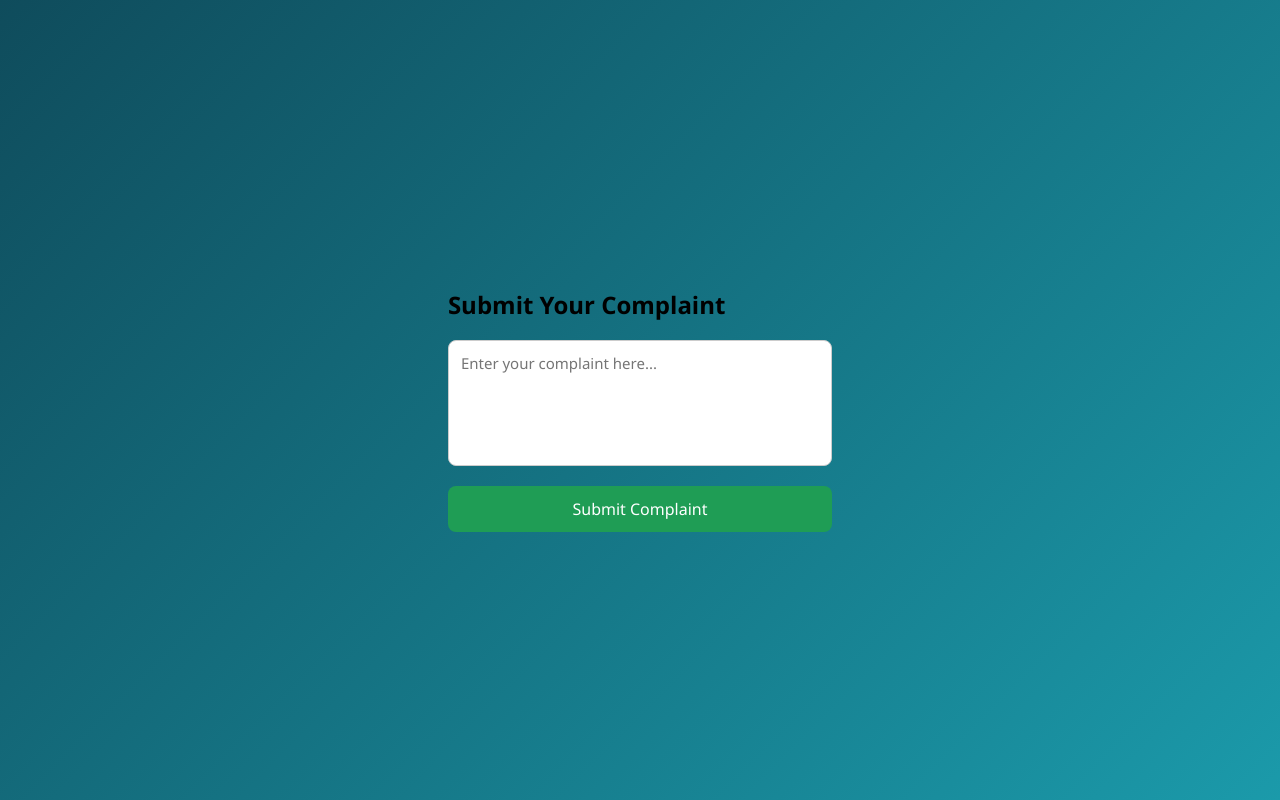
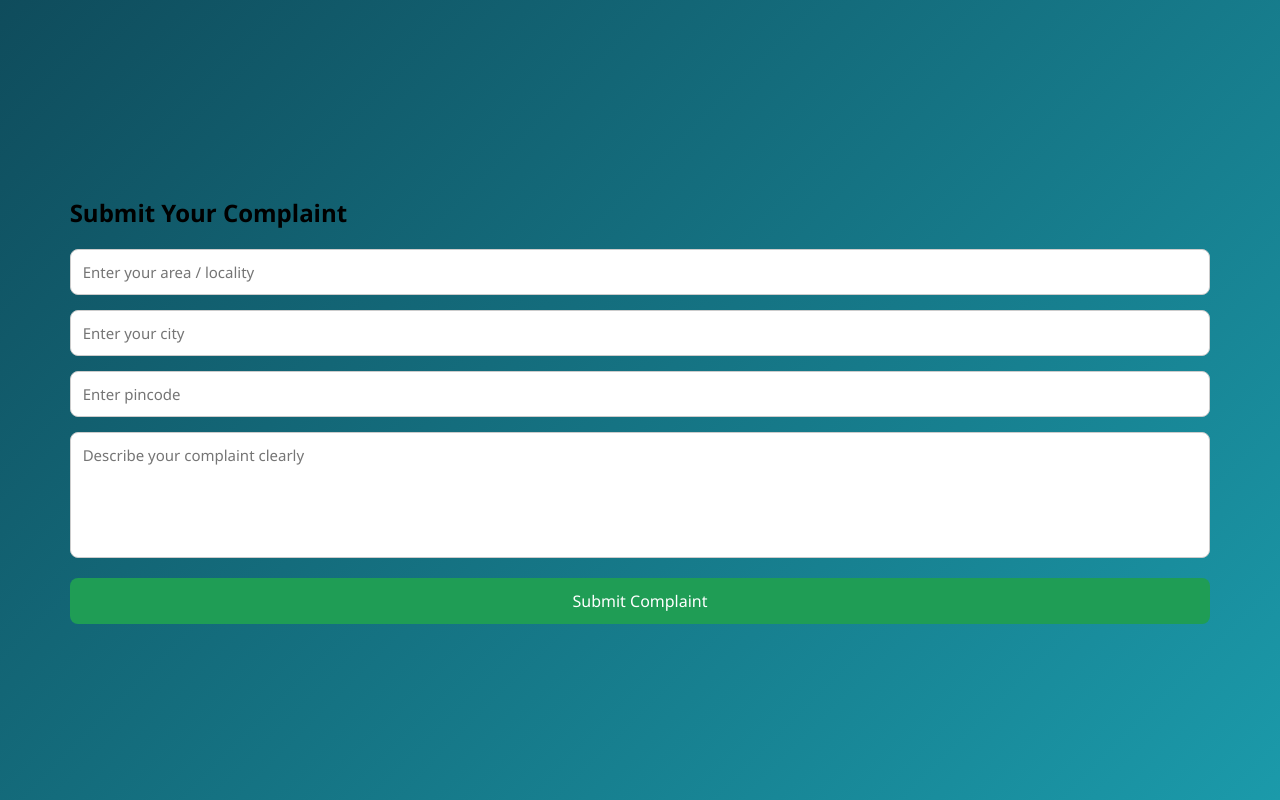
Before and after one commit to Poornima1407/ai-grievance-system, a Flask app: page / in a window 1280 px wide. Run offline with Flask 3, Linux system fonts and the light colour scheme; parts of the project's set-up code (start-up, migrations or seed data) failed here and were passed over.

Commit message:
Update complaint.html

```diff
--- a/templates/complaint.html
+++ b/templates/complaint.html
@@ -1,7 +1,7 @@
 <!DOCTYPE html>
 <html>
 <head>
-    <title>Citizen Grievance Portal</title>
+    <title>Submit Complaint</title>
     <link rel="stylesheet" href="/static/style.css">
 </head>
 <body>
@@ -10,7 +10,15 @@
     <h2>Submit Your Complaint</h2>
 
     <form method="POST">
-        <textarea name="complaint" rows="5" placeholder="Enter your complaint here..." required></textarea>
+
+        <input type="text" name="area" placeholder="Enter your area / locality" required>
+
+        <input type="text" name="city" placeholder="Enter your city" required>
+
+        <input type="text" name="pincode" placeholder="Enter pincode" required>
+
+        <textarea name="complaint" rows="5" placeholder="Describe your complaint clearly" required></textarea>
+
         <button type="submit">Submit Complaint</button>
     </form>
 
@@ -19,6 +27,7 @@
             Assigned Department: {{ department }}
         </div>
     {% endif %}
+
 </div>
 
 </body>
```
